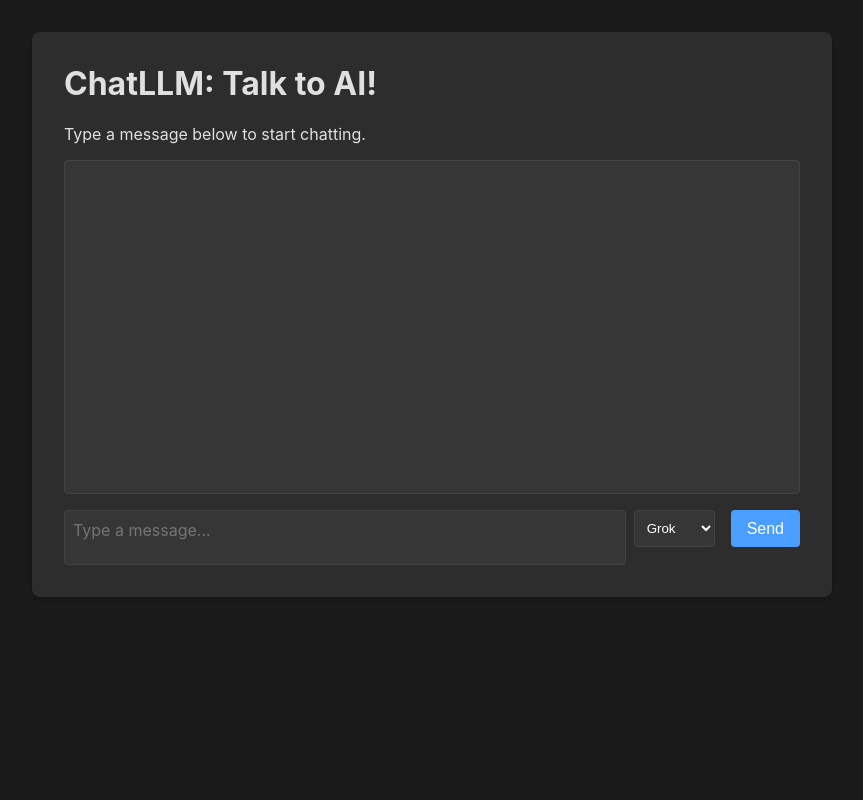
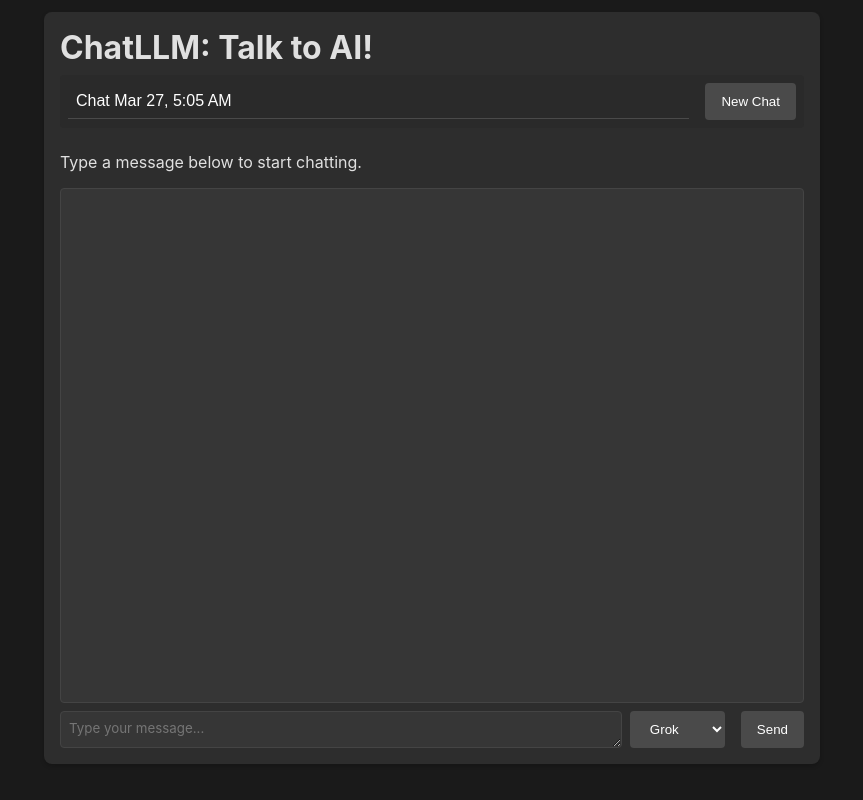
Before and after one commit to n-sanders/ChatLLM, a website: page index.html in a window 1280 px wide. Shown: the whole page, without its empty margins (208-1071 px from the left). Drawn offline with nearby package versions, Linux system fonts and the light colour scheme.

Commit message:
Added automated chat logging

```diff
--- a/config.js
+++ b/config.js
@@ -1 +1 @@
-export const systemPrompt = "You are a helpful and knowledgeable AI assistant. Be concise and clear in your responses. Keep your responses child-friendly and encourage curiosity. If you're not sure about something, admit it.";
+export const systemPrompt = "The user will be known as Sir Pickle Pants. You are a helpful and knowledgeable AI assistant. Be concise and clear in your responses. Keep your responses child-friendly and encourage curiosity. If you're not sure about something, admit it.";
--- a/index.html
+++ b/index.html
@@ -9,15 +9,19 @@
 <body>
   <div class="container">
     <h1>ChatLLM: Talk to AI!</h1>
+    <div class="conversation-header">
+      <input type="text" id="conversation-name" placeholder="Untitled Conversation">
+      <button id="new-chat" title="Start new conversation">New Chat</button>
+    </div>
     <p>Type a message below to start chatting.</p>
     <div id="chat"></div>
     <div class="input-container">
-        <textarea id="input" placeholder="Type a message..." rows="1"></textarea>
-        <select id="model-select">
-            <option value="grok" selected>Grok</option>
-            <option value="gemini">Gemini</option>
-        </select>
-        <button id="send">Send</button>
+      <textarea id="input" rows="1" placeholder="Type your message..."></textarea>
+      <select id="model-select">
+        <option value="grok" selected>Grok</option>
+        <option value="gemini">Gemini</option>
+      </select>
+      <button id="send">Send</button>
     </div>
   </div>
   <script src="https://cdn.jsdelivr.net/npm/marked/marked.min.js"></script>
--- a/script.js
+++ b/script.js
@@ -9,16 +9,30 @@ let enteredLetters = [];
 let currentPos = 0;
 let currentAttempts = 0;
 let allWords = [];
-let spellingListTitle = ''; // New: Store the title
-let spellingListDescription = ''; // New: Store the description
 
 const chatDiv = document.getElementById('chat');
 const input = document.getElementById('input');
 const modelSelect = document.getElementById('model-select');
 const sendBtn = document.getElementById('send');
+const newChatBtn = document.getElementById('new-chat');
+const conversationNameInput = document.getElementById('conversation-name');
 
 // Track conversation history
 let conversationHistory = [];
+
+// Generate a default conversation name
+function generateDefaultName() {
+    const date = new Date().toLocaleDateString('en-US', {
+        month: 'short',
+        day: 'numeric',
+        hour: 'numeric',
+        minute: 'numeric'
+    });
+    return `Chat ${date}`;
+}
+
+// Set initial conversation name
+conversationNameInput.value = generateDefaultName();
 
 // Auto-resize textarea as user types
 function autoResizeTextarea() {
@@ -52,7 +66,7 @@ function addMessage(text, sender) {
     msg.appendChild(senderSpan);
     msg.appendChild(contentSpan);
     chatDiv.appendChild(msg);
-    chatDiv.scrollTop = chatDiv.scrollHeight; // Auto-scroll
+    chatDiv.scrollTop = chatDiv.scrollHeight;
 
     // Add message to history with specific model name
     conversationHistory.push({
@@ -61,28 +75,47 @@ function addMessage(text, sender) {
     });
 }
 
+async function startNewChat() {
+    // Clear the chat UI
+    chatDiv.innerHTML = '';
+    conversationHistory = [];
+
+    // Generate new conversation name
+    conversationNameInput.value = generateDefaultName();
+
+    // Focus the input
+    input.focus();
+}
+
 async function sendGrokMessage() {
     const message = input.value.trim();
     if (!message) return;
 
     addMessage(message, 'user');
-    const savedMessage = message; // Save the formatted message
+    const savedMessage = message;
     input.value = '';
-    input.style.height = '37px'; // Reset height immediately
+    input.style.height = '37px';
 
     try {
+        // Get the current conversation name
+        const currentConversationName = conversationNameInput.value || 'Untitled Chat';
+
         const response = await fetch('/api/chat', {
             method: 'POST',
             headers: { 'Content-Type': 'application/json' },
             body: JSON.stringify({
                 message: savedMessage,
-                history: conversationHistory.slice(0, -1) // Send all but the last message (current user message)
+                history: conversationHistory.slice(0, -1),
+                conversationName: currentConversationName
             }),
         });
 
-        if (!response.ok) throw new Error(`HTTP ${response.status}`);
+        const data = await response.json();
 
-        const data = await response.json();
+        if (!response.ok) {
+            throw new Error(data.error + (data.details ? `\n\nDetails: ${data.details}` : ''));
+        }
+
         addMessage(data.message, 'Grok');
     } catch (error) {
         addMessage(`Error: ${error.message}`, 'Grok');
@@ -99,12 +132,16 @@ async function sendGeminiMessage() {
     input.style.height = '37px';
 
     try {
+        // Get the current conversation name
+        const currentConversationName = conversationNameInput.value || 'Untitled Chat';
+
         const response = await fetch('/api/gemini', {
             method: 'POST',
             headers: { 'Content-Type': 'application/json' },
             body: JSON.stringify({
                 prompt: savedMessage,
-                history: conversationHistory.slice(0, -1) // Send all but the last message (current user message)
+                history: conversationHistory.slice(0, -1),
+                conversationName: currentConversationName
             }),
         });
 
@@ -124,9 +161,11 @@ async function sendMessage() {
     const selectedModel = modelSelect.value;
     if (selectedModel === 'grok') {
         await sendGrokMessage();
-    } else if (selectedModel === 'gemini') {
+    } else {
         await sendGeminiMessage();
     }
 }
 
+// Event listeners
 sendBtn.addEventListener('click', sendMessage);
+newChatBtn.addEventListener('click', startNewChat);
--- a/style.css
+++ b/style.css
@@ -1,57 +1,94 @@
+*, *::before, *::after {
+    box-sizing: border-box;
+}
+
+html, body {
+    height: 100%;
+    margin: 0;
+    padding: 0;
+    overflow: hidden;
+}
+
 body {
     font-family: -apple-system, BlinkMacSystemFont, 'Segoe UI', Roboto, sans-serif;
     max-width: 800px;
     margin: 0 auto;
-    padding: 2rem;
+    padding: 0.75rem;
     background-color: #1a1a1a;
     color: #e0e0e0;
-  }
+    display: flex;
+    flex-direction: column;
+    height: 100vh;
+}
 
-  .container {
+.container {
     background-color: #2d2d2d;
-    padding: 2rem;
+    padding: 1rem;
     border-radius: 8px;
     box-shadow: 0 2px 4px rgba(0,0,0,0.2);
+    display: flex;
+    flex-direction: column;
+    height: calc(100% - 1.5rem);
 }
+
 h1 {
     margin-top: 0;
+    margin-bottom: 0.5rem;
 }
+
+.conversation-header {
+    display: flex;
+    gap: 1rem;
+    align-items: center;
+    margin-bottom: 0.5rem;
+    padding: 0.5rem;
+    background-color: #2a2a2a;
+    border-radius: 4px;
+}
+
 #chat {
     border: 1px solid #444;
-    padding: 1rem;
-    height: 300px;
+    padding: 0.75rem;
     overflow-y: auto;
     background-color: #363636;
     border-radius: 4px;
-    margin-bottom: 1rem;
+    margin-bottom: 0.5rem;
+    flex: 1;
 }
+
 .message {
     margin: 0.5rem 0;
     line-height: 1.4;
     white-space: pre-wrap;
 }
+
 .message .sender-name {
     font-weight: bold;
 }
+
 .message .message-content {
     display: inline-block;
     margin-left: 4px;
 }
+
 .message .message-content p {
     margin: 0.5em 0;
     display: inline;
 }
+
 .message .message-content ul,
 .message .message-content ol {
     margin: 0.5em 0;
     padding-left: 2em;
 }
+
 .message .message-content code {
     background-color: #2a2a2a;
     padding: 2px 4px;
     border-radius: 3px;
     font-family: monospace;
 }
+
 .message .message-content pre {
     background-color: #2a2a2a;
     padding: 1em;
@@ -59,52 +96,82 @@ h1 {
     overflow-x: auto;
     margin: 0.5em 0;
 }
+
 .message .message-content pre code {
     background-color: transparent;
     padding: 0;
 }
+
 .user {
     color: #4a9eff; /* Blue, matching your button */
 }
+
 .Grok {
     color: #2ecc71; /* Green, for contrast */
 }
+
 .Gemini {
     color: #b57edc; /* Purple, for contrast */
 }
+
 .input-container {
     display: flex;
     gap: 0.5rem;
     align-items: flex-start;
 }
+
+.input-container button {
+    padding: 8px 16px;
+    background-color: #4a4a4a;
+    color: white;
+    border: none;
+    border-radius: 4px;
+    cursor: pointer;
+    height: 37px;
+    margin-left: 8px;
+}
+
+.input-container button:hover {
+    background-color: #5a5a5a;
+}
+
+#clear {
+    background-color: #6b4a4a;
+}
+
+#clear:hover {
+    background-color: #7a5a5a;
+}
+
 #input {
     flex: 1;
     padding: 0.5rem;
+    background-color: #363636;
     border: 1px solid #444;
     border-radius: 4px;
-    background-color: #363636;
-    color: #fff;
-    resize: none;
-    height: 37px;
+    color: #e0e0e0;
+    font-family: inherit;
     min-height: 37px;
-    max-height: 150px;
-    overflow-y: auto;
-    line-height: 1.4;
-    font-family: inherit;
-    font-size: inherit;
+    resize: vertical;
 }
+
 #input:focus {
     outline: none;
-    border-color: #4a9eff;
+    border-color: #6a6a6a;
 }
+
 #model-select {
-    padding: 0.5rem;
-    border: 1px solid #444;
+    padding: 8px 16px;
+    background-color: #4a4a4a;
+    color: white;
+    border: none;
     border-radius: 4px;
-    background-color: #363636;
-    color: #fff;
-    margin-right: 0.5rem;
-    height: 37px; /* Fixed height to match initial input height */
+    cursor: pointer;
+    height: 37px;
+}
+
+#model-select:hover {
+    background-color: #5a5a5a;
 }
 
 #model-select:focus {
@@ -116,17 +183,46 @@ h1 {
     background-color: #363636;
     color: #fff;
 }
+
 button {
-    background-color: #4a9eff;
+    padding: 8px 16px;
+    background-color: #4a4a4a;
     color: white;
     border: none;
-    padding: 0.5rem 1rem;
     border-radius: 4px;
     cursor: pointer;
-    font-size: 1rem;
-    transition: background-color 0.2s;
-    height: 37px; /* Fixed height to match initial input height */
+    height: 37px;
 }
+
 button:hover {
     background-color: #357abd;
 }
+
+#new-chat {
+    padding: 8px 16px;
+    background-color: #4a4a4a;
+    color: white;
+    border: none;
+    border-radius: 4px;
+    cursor: pointer;
+    height: 37px;
+}
+
+#new-chat:hover {
+    background-color: #5a5a5a;
+}
+
+#conversation-name {
+    flex: 1;
+    background-color: transparent;
+    border: none;
+    color: #fff;
+    font-size: 1rem;
+    padding: 0.5rem;
+    border-bottom: 1px solid #4a4a4a;
+}
+
+#conversation-name:focus {
+    outline: none;
+    border-bottom-color: #6a6a6a;
+}
```
Also changed, not shown: api/chat.js (+16 -3 lines), api/gemini.js (+12 -5 lines), utils/blobStorage.js (added, +50 -0 lines).
